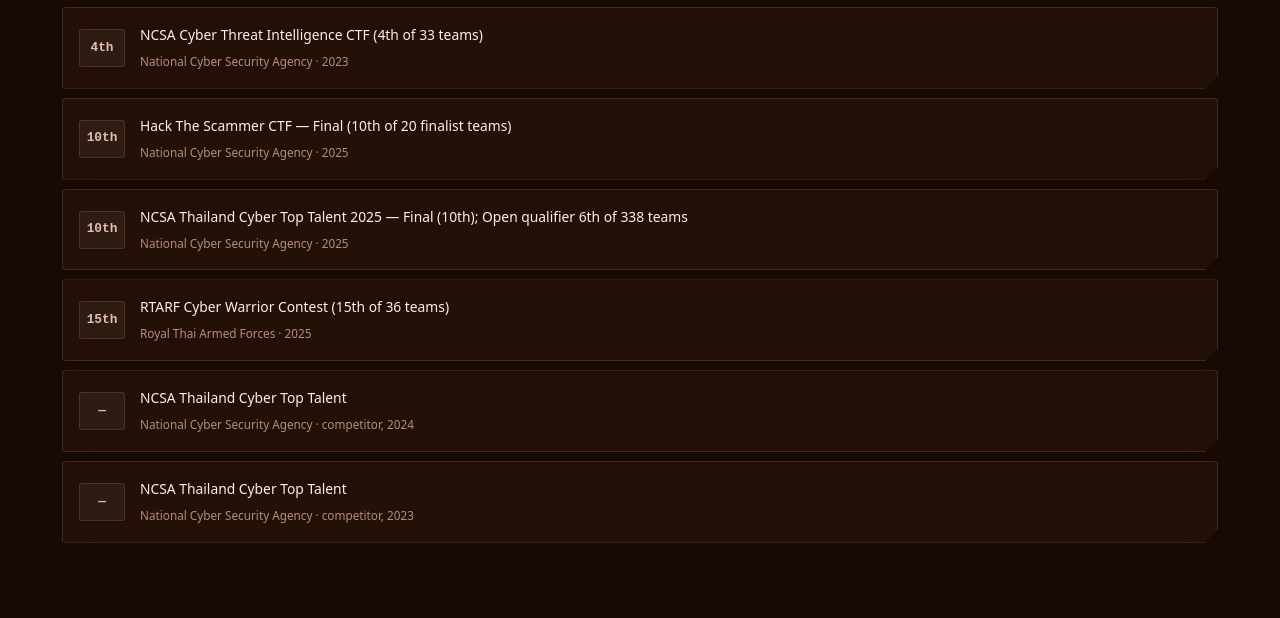
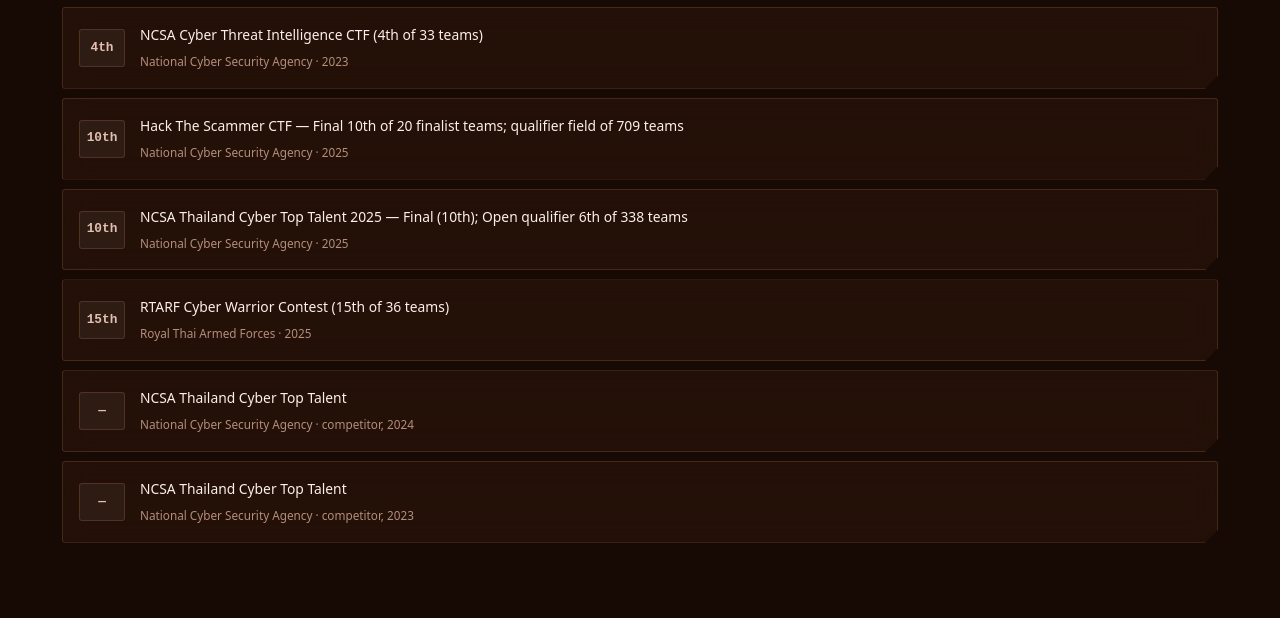
Before and after one commit to BurN1nGSPheRE/BurN1nGSPheRE.github.io, a plain HTML site: page experience.html in a window 1280 px wide. Shown: the part 4885-5503 px from the top of the page. Drawn offline with Linux system fonts and the light colour scheme; animation ran at ten frames a second; a web font is replaced by a local one.

Commit message:
Add files via upload

```diff
--- a/experience.html
+++ b/experience.html
@@ -1856,7 +1856,7 @@ document.head.appendChild(l);}());
       </li>
       <li class="card reveal">
         <span class="rank">10th</span>
-        <span><span class="ev">Hack The Scammer CTF — Final (10th of 20 finalist teams)</span><br><span class="by">National Cyber Security Agency · 2025</span></span>
+        <span><span class="ev">Hack The Scammer CTF — Final 10th of 20 finalist teams; qualifier field of 709 teams</span><br><span class="by">National Cyber Security Agency · 2025</span></span>
       </li>
       <li class="card reveal">
         <span class="rank">10th</span>
```
